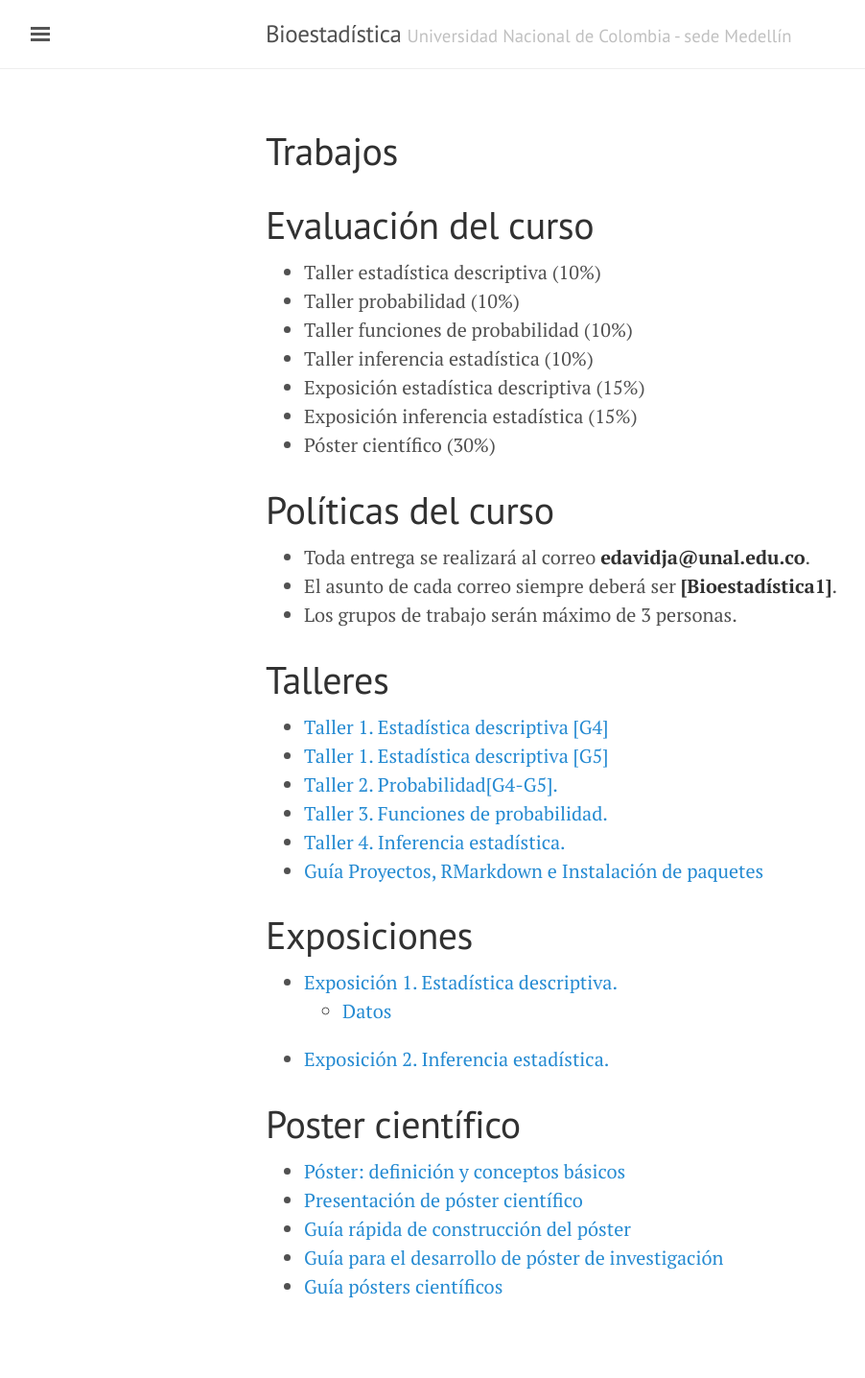
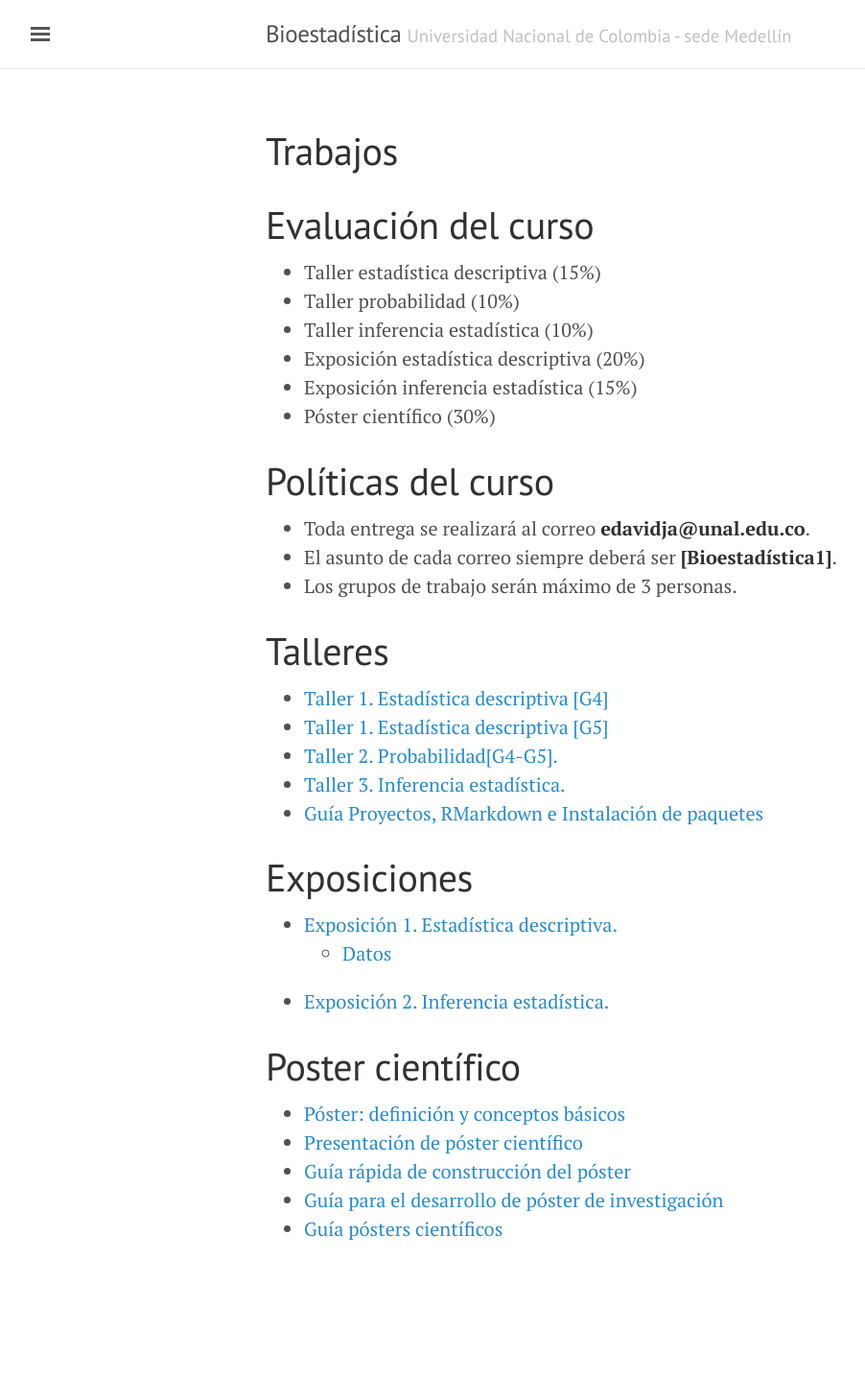
Before and after one commit to Ale-j/bioestadistica.github.io, a Jekyll site: the page built from Trabajos.md, in a window 1280 px wide. Shown: the whole page at 96% size, without its empty margins (3-905 px from the left). Built offline with Jekyll 4.4.1, drawn with Linux system fonts in a browser that asks for light colours; after the commit the page ends 1376 px from its top, so only the background shows below that.

Commit message:
Update Trabajos.md

```diff
--- a/Trabajos.md
+++ b/Trabajos.md
@@ -5,11 +5,10 @@ title: Trabajos
 
 # Evaluación del curso
 
-- Taller estadística descriptiva (10%)
+- Taller estadística descriptiva (15%)
 - Taller probabilidad (10%)
-- Taller funciones de probabilidad (10%)
 - Taller inferencia estadística (10%)
-- Exposición estadística descriptiva (15%)
+- Exposición estadística descriptiva (20%)
 - Exposición inferencia estadística (15%)
 - Póster científico (30%)
 
@@ -24,8 +23,7 @@ title: Trabajos
 - [Taller 1. Estadística descriptiva [G4]](/Talleres/Taller1_G4.zip)
 - [Taller 1. Estadística descriptiva [G5]](/Talleres/Taller1_G5.zip)
 - [Taller 2. Probabilidad[G4-G5].](/Talleres/Taller2_G4G5.pdf)
-- [Taller 3. Funciones de probabilidad.](/Talleres/)
-- [Taller 4. Inferencia estadística.](/Talleres/)
+- [Taller 3. Inferencia estadística.](/Talleres/)
 - [Guía Proyectos, RMarkdown e Instalación de paquetes](/Talleres/Guia_R.html)
 
 # Exposiciones
```
